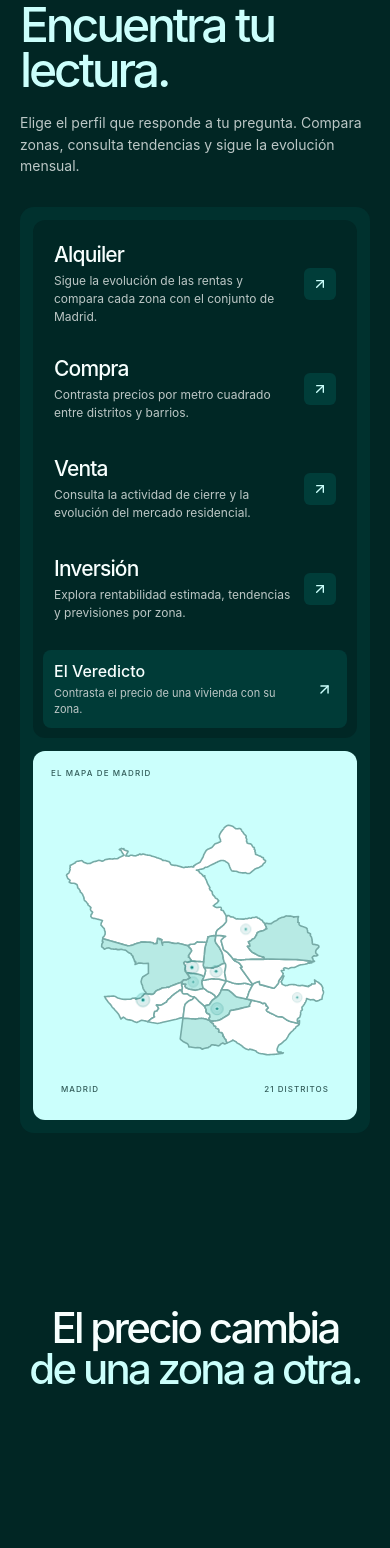
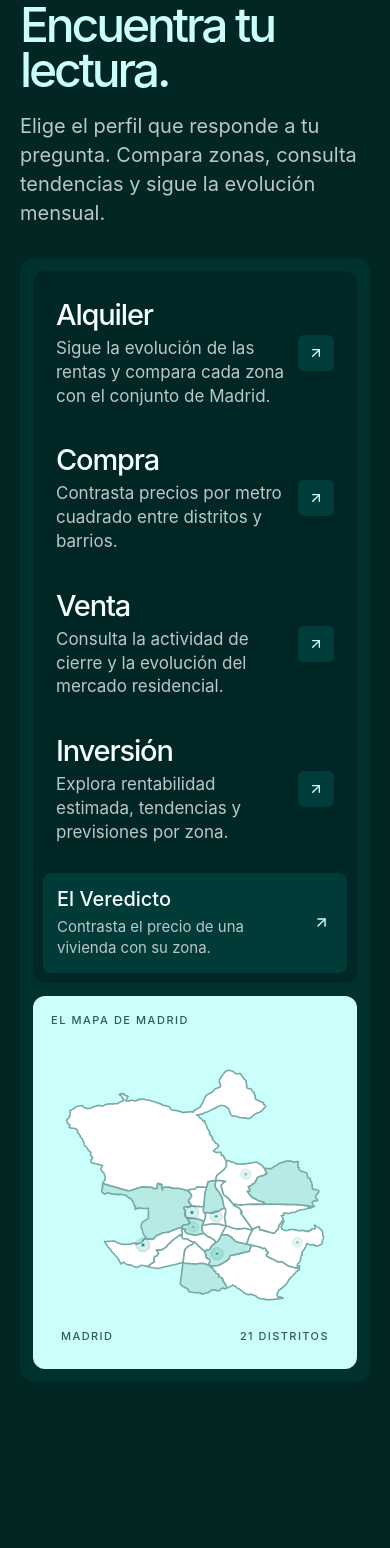
Before and after one commit to rodrigoapvigil/madrid-urban-intelligent, a Next.js app in the folder frontend/: page / in a window 390 px wide. Shown: the part 2760-4308 px from the top of the page. Built offline with nearby package versions, Linux system fonts and the light colour scheme.

Commit message:
Increase landing card typography for readability

```diff
--- a/frontend/components/MadridLanding.css
+++ b/frontend/components/MadridLanding.css
@@ -146,7 +146,7 @@
 .mi-platform h2, .mi-scale h2, .mi-insight h2, .mi-audience h2, .mi-method h2, .mi-closing h2 { margin: 0; color: var(--mi-white); font-size: clamp(60px,7.5vw,112px); font-weight: 500; letter-spacing: -.065em; line-height: .94; text-wrap: balance; }
 .mi-platform h2 span, .mi-scale h2 span, .mi-insight h2 span, .mi-audience h2 span, .mi-method h2 span, .mi-closing h2 span { color: var(--mi-mist); }
 .mi-platform__intro .mi-kicker { margin-bottom: 22px; }
-.mi-platform__intro > p { max-width: 390px; margin: 0 0 8px; color: var(--mi-silver); font-size: 15px; line-height: 1.55; }
+.mi-platform__intro > p { max-width: 430px; margin: 0 0 8px; color: var(--mi-silver); font-size: 21px; line-height: 1.45; }
 .mi-platform__frame { padding: clamp(22px,3vw,42px); border-radius: 16px; background: rgba(0,55,52,.68); }
 .mi-platform__grid { display: grid; grid-template-columns: minmax(0,1.02fr) minmax(0,.98fr); align-items: stretch; gap: clamp(22px,3vw,44px); }
 .mi-profile-list { min-width: 0; padding: clamp(12px,1.5vw,20px); display: grid; align-content: center; gap: 4px; border-radius: 12px; background: rgba(1,29,28,.46); }
@@ -154,20 +154,20 @@
 .mi-profile:hover { background: rgba(0,130,124,.17); transform: translateX(3px); }
 .mi-profile__number, .mi-profile__icon, .mi-profile__icon svg { display: none !important; }
 .mi-profile__copy { display: grid; gap: 8px; }
-.mi-profile__copy strong { color: var(--mi-white); font-size: clamp(22px,2.2vw,30px); font-weight: 500; letter-spacing: -.04em; }
-.mi-profile__copy small { max-width: 440px; color: var(--mi-silver); font-size: 14px; line-height: 1.5; }
+.mi-profile__copy strong { color: var(--mi-white); font-size: clamp(31px,3.08vw,42px); font-weight: 500; letter-spacing: -.04em; }
+.mi-profile__copy small { max-width: 440px; color: var(--mi-silver); font-size: 20px; line-height: 1.4; }
 .mi-profile__arrow { width: 38px; height: 38px; display: grid; place-items: center; border-radius: 6px; color: var(--mi-mist); background: rgba(0,130,124,.24); transition: color .2s ease,background .2s ease; }
 .mi-profile__arrow svg { width: 16px; height: 16px; }
 .mi-profile:hover .mi-profile__arrow { color: var(--mi-deep); background: var(--mi-mist); }
-.mi-verdict { min-height: 78px; margin-top: 10px; padding: 14px 16px; display: grid; grid-template-columns: minmax(0,1fr) 20px; align-items: center; gap: 12px; border-radius: 8px; color: var(--mi-white); background: rgba(0,130,124,.22); transition: background .2s ease; }
+.mi-verdict { min-height: 104px; margin-top: 10px; padding: 18px; display: grid; grid-template-columns: minmax(0,1fr) 20px; align-items: center; gap: 14px; border-radius: 8px; color: var(--mi-white); background: rgba(0,130,124,.22); transition: background .2s ease; }
 .mi-verdict:hover { background: rgba(0,130,124,.34); }
 .mi-verdict__icon { display: none !important; }
 .mi-verdict > span:first-child { display: grid; gap: 5px; }
-.mi-verdict strong { font-size: 16px; font-weight: 500; }
-.mi-verdict small { color: var(--mi-silver); font-size: 12px; line-height: 1.4; }
+.mi-verdict strong { font-size: 22px; font-weight: 500; }
+.mi-verdict small { color: var(--mi-silver); font-size: 17px; line-height: 1.4; }
 .mi-verdict > svg { width: 17px; height: 17px; color: var(--mi-mist); }
 .mi-city-visual { position: relative; min-height: 550px; padding: 30px; display: flex; flex-direction: column; align-items: center; justify-content: center; overflow: hidden; border-radius: 12px; color: var(--mi-deep); background: var(--mi-mist); }
-.mi-city-visual__label { position: absolute; z-index: 2; top: 24px; left: 28px; color: #315b58; font-size: 10px; font-weight: 500; letter-spacing: .14em; text-transform: uppercase; }
+.mi-city-visual__label { position: absolute; z-index: 2; top: 24px; left: 28px; color: #315b58; font-size: 14px; font-weight: 500; letter-spacing: .14em; text-transform: uppercase; }
 .mi-district-map { position: relative; z-index: 1; width: min(100%,520px); margin: 32px auto 10px; }
 .mi-district-map svg { display: block; width: 100%; height: auto; overflow: visible; }
 .mi-district-map__district { fill: #fff; stroke: #76aaa6; stroke-width: 1.6; stroke-linejoin: round; vector-effect: non-scaling-stroke; }
@@ -175,7 +175,7 @@
 .mi-district-map__beacon { transform-box: fill-box; transform-origin: center; animation: mi-map-beacon 3.6s ease-in-out infinite; }
 .mi-district-map__pulse { fill: rgba(0,130,124,.14); stroke: rgba(0,130,124,.46); stroke-width: 1; }
 .mi-district-map__point { fill: #007a73; stroke: var(--mi-mist); stroke-width: 1.5; }
-.mi-district-map__caption { display: flex; justify-content: space-between; padding: 0 26px; color: #315b58; font-size: 10px; font-weight: 500; letter-spacing: .13em; text-transform: uppercase; }
+.mi-district-map__caption { display: flex; justify-content: space-between; padding: 0 26px; color: #315b58; font-size: 14px; font-weight: 500; letter-spacing: .13em; text-transform: uppercase; }
 .mi-district-map__loading { width: 65%; aspect-ratio: 1; margin: 50px auto; border: 1px solid #8cbab6; border-radius: 50%; background: radial-gradient(circle,rgba(0,130,124,.16),transparent 65%); animation: mi-map-loading 1.8s ease-in-out infinite alternate; }
 @keyframes mi-map-beacon { 0%,100% { opacity: .64; transform: scale(.88); } 50% { opacity: 1; transform: scale(1.22); } }
 @keyframes mi-map-loading { to { opacity: .45; transform: scale(.94); } }
@@ -183,8 +183,8 @@
 /* Trend: a legible chart inside a single calm panel. */
 .mi-insight__layout { display: grid; grid-template-columns: minmax(300px,.72fr) minmax(0,1.28fr); align-items: center; gap: clamp(48px,8vw,112px); }
 .mi-insight__copy .mi-kicker, .mi-audience__intro .mi-kicker, .mi-method__intro .mi-kicker, .mi-scale__heading .mi-kicker { margin-bottom: 22px; }
-.mi-insight__copy > p:not(.mi-kicker), .mi-audience__intro > p:not(.mi-kicker), .mi-method__intro > p:not(.mi-kicker) { max-width: 470px; margin: 23px 0 0; color: var(--mi-silver); font-size: 15px; line-height: 1.6; }
-.mi-inline-link { min-height: 44px; margin-top: 16px; display: inline-flex; align-items: center; gap: 11px; color: var(--mi-mist) !important; font-size: 13px; }
+.mi-insight__copy > p:not(.mi-kicker), .mi-audience__intro > p:not(.mi-kicker), .mi-method__intro > p:not(.mi-kicker) { max-width: 520px; margin: 23px 0 0; color: var(--mi-silver); font-size: 21px; line-height: 1.45; }
+.mi-inline-link { min-height: 48px; margin-top: 18px; display: inline-flex; align-items: center; gap: 11px; color: var(--mi-mist) !important; font-size: 18px; }
 .mi-inline-link svg { width: 16px; height: 16px; color: var(--mi-teal); transition: transform .2s ease; }
 .mi-inline-link:hover svg { transform: translateX(4px); }
 .mi-trend { min-width: 0; padding: clamp(24px,3.5vw,46px); border-radius: 16px; background: #003734; }
@@ -206,9 +206,9 @@
 .mi-scale__stats .mi-scale__stat--volume strong { font-size: clamp(76px,9vw,132px); letter-spacing: -.085em; }
 .mi-scale__stats .mi-scale__stat--population strong { font-size: clamp(74px,9vw,120px); }
 .mi-scale__stats .mi-scale__unit { display: inline; margin: 0; color: inherit; font-size: .48em; letter-spacing: -.04em; }
-.mi-scale__stats span { margin-top: 20px; color: var(--mi-white); font-size: 11px; font-weight: 500; letter-spacing: .12em; text-transform: uppercase; }
+.mi-scale__stats span { margin-top: 20px; color: var(--mi-white); font-size: 15px; font-weight: 500; letter-spacing: .12em; text-transform: uppercase; }
 .mi-scale__stats article:first-child span { color: #214845; }
-.mi-scale__stats small { margin-top: 8px; color: var(--mi-silver); font-size: 13px; line-height: 1.45; }
+.mi-scale__stats small { margin-top: 8px; color: var(--mi-silver); font-size: 18px; line-height: 1.4; }
 .mi-scale__stats article:first-child small { color: #315b58; }
 .mi-scale__stats small a { color: inherit; text-decoration-color: rgba(237,255,254,.45); text-underline-offset: 3px; }
 .mi-scale__stats small a:hover { color: var(--mi-white); }
@@ -216,16 +216,16 @@
 /* Audience and methodology panels use plain content rows, not decorative icons. */
 .mi-audience__layout, .mi-method__layout { display: grid; grid-template-columns: minmax(0,.88fr) minmax(0,1.12fr); align-items: center; gap: clamp(48px,8vw,112px); }
 .mi-audience__list, .mi-method__steps { padding: clamp(20px,3vw,38px); display: grid; gap: 5px; border-radius: 16px; background: #003734; }
-.mi-audience__list article { min-height: 104px; padding: 16px 14px; display: grid; grid-template-columns: minmax(0,1fr); align-items: center; border-radius: 8px; transition: background .2s ease; }
+.mi-audience__list article { min-height: 132px; padding: 20px 18px; display: grid; grid-template-columns: minmax(0,1fr); align-items: center; border-radius: 8px; transition: background .2s ease; }
 .mi-audience__list article:hover { background: rgba(1,29,28,.5); }
 .mi-audience__list article > span, .mi-audience__list article > svg { display: none !important; }
-.mi-audience__list h3 { margin: 0; color: var(--mi-white); font-size: 19px; font-weight: 500; letter-spacing: -.025em; }
-.mi-audience__list p { margin: 7px 0 0; color: var(--mi-silver); font-size: 13px; line-height: 1.5; }
-.mi-method__steps article { min-height: 112px; padding: 17px 14px; display: grid; grid-template-columns: minmax(0,1fr) auto; align-items: center; gap: 18px; border-radius: 8px; background: rgba(1,29,28,.45); }
+.mi-audience__list h3 { margin: 0; color: var(--mi-white); font-size: 27px; font-weight: 500; letter-spacing: -.025em; }
+.mi-audience__list p { margin: 9px 0 0; color: var(--mi-silver); font-size: 18px; line-height: 1.45; }
+.mi-method__steps article { min-height: 142px; padding: 21px 18px; display: grid; grid-template-columns: minmax(0,1fr) auto; align-items: center; gap: 22px; border-radius: 8px; background: rgba(1,29,28,.45); }
 .mi-method__index { display: none; }
-.mi-method__steps strong { color: var(--mi-white); font-size: 17px; font-weight: 500; }
-.mi-method__steps p { max-width: 480px; margin: 7px 0 0; color: var(--mi-silver); font-size: 13px; line-height: 1.5; }
-.mi-method__tag { padding: 7px 9px; border: 1px solid rgba(203,255,252,.25); border-radius: 6px; color: var(--mi-mist); font-size: 9px; font-weight: 500; letter-spacing: .1em; text-transform: uppercase; white-space: nowrap; }
+.mi-method__steps strong { color: var(--mi-white); font-size: 24px; font-weight: 500; }
+.mi-method__steps p { max-width: 560px; margin: 9px 0 0; color: var(--mi-silver); font-size: 18px; line-height: 1.45; }
+.mi-method__tag { padding: 9px 12px; border: 1px solid rgba(203,255,252,.25); border-radius: 6px; color: var(--mi-mist); font-size: 13px; font-weight: 500; letter-spacing: .1em; text-transform: uppercase; white-space: nowrap; }
 .mi-method__tag--forecast { border-color: rgba(253,233,255,.5); color: var(--mi-lavender); }
 
 .mi-closing { position: relative; min-height: 600px; display: flex; align-items: center; overflow: hidden; background: transparent; }
@@ -293,23 +293,24 @@
   .mi-platform, .mi-insight, .mi-scale, .mi-audience, .mi-method { padding-block: 88px; }
   .mi-platform__intro { margin-bottom: 30px; display: block; }
   .mi-platform h2, .mi-scale h2, .mi-insight h2, .mi-audience h2, .mi-method h2 { font-size: clamp(48px,12vw,74px); }
-  .mi-platform__intro > p { margin-top: 20px; font-size: 14px; }
+  .mi-platform__intro > p { margin-top: 20px; font-size: 20px; }
   .mi-platform__frame { padding: 13px; border-radius: 14px; }
   .mi-platform__grid { grid-template-columns: 1fr; gap: 13px; }
   .mi-profile-list { padding: 10px; gap: 2px; }
-  .mi-profile { min-height: 98px; padding: 12px 11px; grid-template-columns: minmax(0,1fr) 32px; gap: 11px; }
+  .mi-profile { min-height: 132px; padding: 16px 13px; grid-template-columns: minmax(0,1fr) 36px; gap: 12px; }
   .mi-profile__copy { gap: 5px; }
-  .mi-profile__copy strong { font-size: 21px; }
-  .mi-profile__copy small { font-size: 12px; }
-  .mi-profile__arrow { width: 32px; height: 32px; }
-  .mi-verdict { min-height: 70px; padding: 11px; }
-  .mi-verdict small { font-size: 11px; }
+  .mi-profile__copy strong { font-size: 29px; }
+  .mi-profile__copy small { font-size: 17px; }
+  .mi-profile__arrow { width: 36px; height: 36px; }
+  .mi-verdict { min-height: 100px; padding: 14px; }
+  .mi-verdict strong { font-size: 20px; }
+  .mi-verdict small { font-size: 15px; }
   .mi-city-visual { min-height: 340px; padding: 18px; }
-  .mi-city-visual__label { top: 17px; left: 18px; font-size: 8px; }
+  .mi-city-visual__label { top: 17px; left: 18px; font-size: 11px; }
   .mi-district-map { margin: 27px auto 8px; }
-  .mi-district-map__caption { padding-inline: 10px; font-size: 8px; }
+  .mi-district-map__caption { padding-inline: 10px; font-size: 11px; }
   .mi-insight__layout { gap: 28px; }
-  .mi-insight__copy > p:not(.mi-kicker), .mi-audience__intro > p:not(.mi-kicker), .mi-method__intro > p:not(.mi-kicker) { margin-top: 18px; font-size: 14px; }
+  .mi-insight__copy > p:not(.mi-kicker), .mi-audience__intro > p:not(.mi-kicker), .mi-method__intro > p:not(.mi-kicker) { margin-top: 18px; font-size: 20px; }
   .mi-trend { padding: 19px 13px 15px; border-radius: 14px; }
   .mi-trend__top { justify-content: flex-start; gap: 12px; font-size: 9px; }
   .mi-trend svg { margin-top: 14px; }
@@ -320,17 +321,17 @@
   .mi-scale__stats strong { font-size: clamp(70px,18vw,112px); }
   .mi-scale__stats .mi-scale__stat--volume strong { font-size: clamp(52px,13vw,78px); }
   .mi-scale__stats .mi-scale__stat--population strong { font-size: clamp(54px,14vw,82px); }
-  .mi-scale__stats span { margin-top: 12px; font-size: 9px; }
-  .mi-scale__stats small { margin-top: 6px; font-size: 10px; }
+  .mi-scale__stats span { margin-top: 12px; font-size: 13px; }
+  .mi-scale__stats small { margin-top: 6px; font-size: 14px; }
   .mi-audience__layout, .mi-method__layout { gap: 27px; }
   .mi-audience__list, .mi-method__steps { padding: 12px; gap: 3px; border-radius: 13px; }
-  .mi-audience__list article { min-height: 92px; padding: 13px 10px; }
-  .mi-audience__list h3 { font-size: 16px; }
-  .mi-audience__list p { font-size: 12px; }
-  .mi-method__steps article { min-height: 106px; padding: 13px 10px; grid-template-columns: minmax(0,1fr); gap: 10px; }
-  .mi-method__steps strong { font-size: 15px; }
-  .mi-method__steps p { font-size: 12px; }
-  .mi-method__tag { justify-self: start; padding: 6px 8px; font-size: 8px; }
+  .mi-audience__list article { min-height: 128px; padding: 16px 13px; }
+  .mi-audience__list h3 { font-size: 23px; }
+  .mi-audience__list p { font-size: 17px; }
+  .mi-method__steps article { min-height: 138px; padding: 16px 13px; grid-template-columns: minmax(0,1fr); gap: 12px; }
+  .mi-method__steps strong { font-size: 21px; }
+  .mi-method__steps p { font-size: 17px; }
+  .mi-method__tag { justify-self: start; padding: 8px 10px; font-size: 11px; }
   .mi-closing { min-height: 490px; }
   .mi-closing__inner { padding-block: 80px; }
   .mi-closing h2 { font-size: clamp(70px,17vw,104px); }
```
